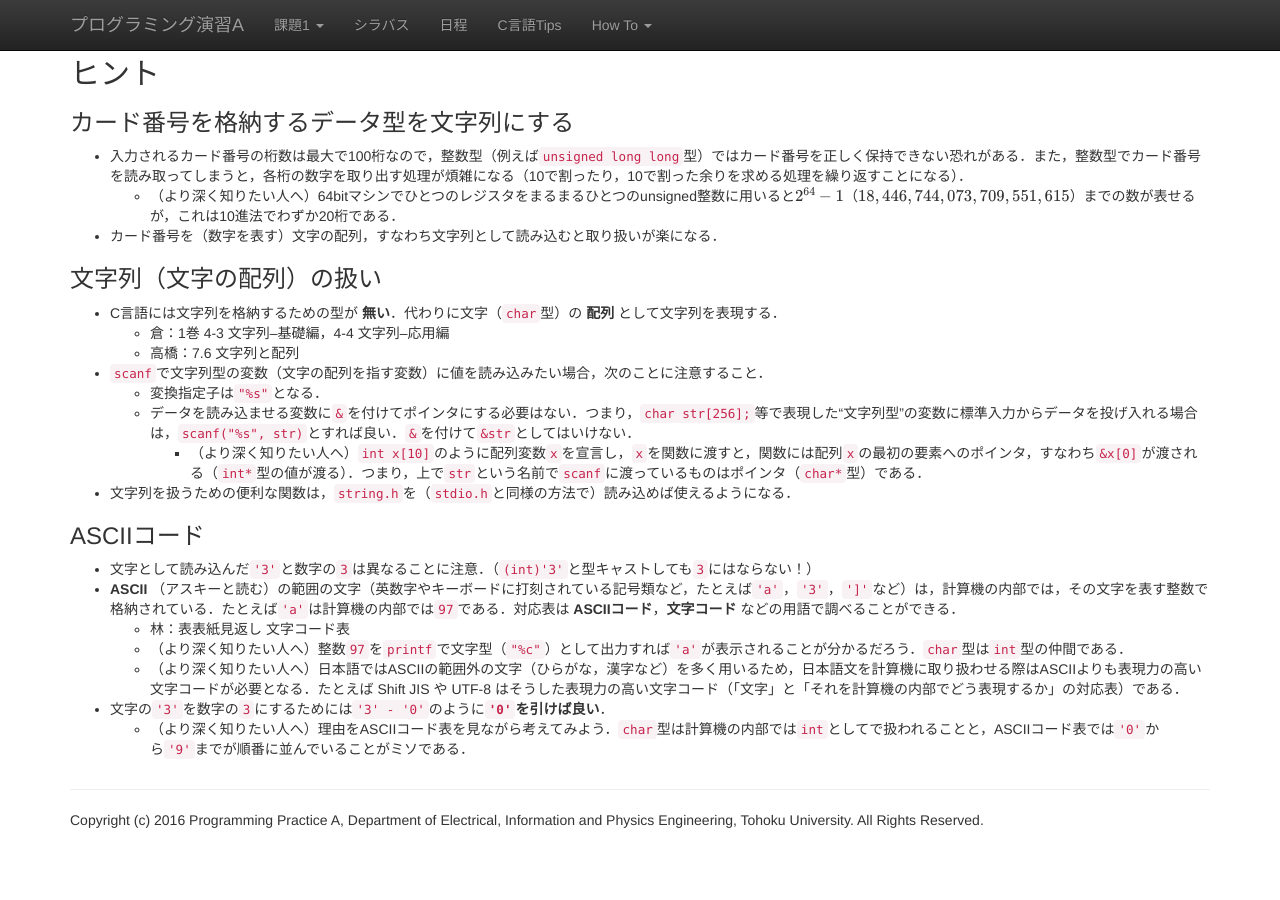
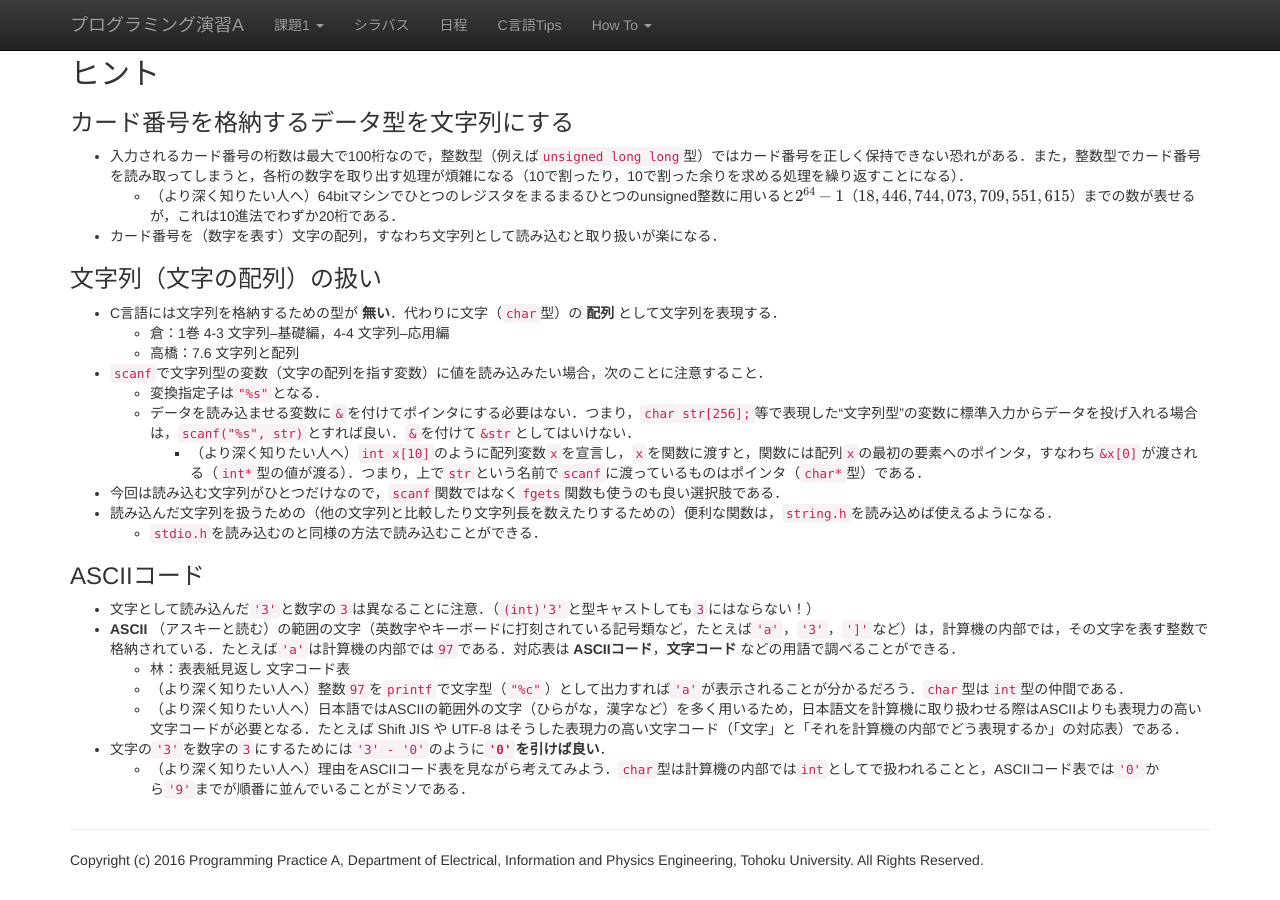
Before and after one commit to ecei-tohoku/ppa-public, a Jekyll site: the page built from kadai1/p15.md, in a window 1280 px wide and 900 px high, scrolled down 907 px. Built offline with Jekyll 4.4.1, drawn with Linux system fonts in a browser that asks for light colours; nearby versions of some CDN libraries; formulas are drawn with MathJax 3; before the commit the page ends 1767 px from its top, so only the background shows below that.

Commit message:
modify: 課題1-5 ヒント

```diff
--- a/kadai1/p15.md
+++ b/kadai1/p15.md
@@ -60,7 +60,9 @@ Luhnアルゴリズムで正当性を検証し，
     - 変換指定子は`"%s"`となる．
     - データを読み込ませる変数に`&`を付けてポインタにする必要はない．つまり，`char str[256];`等で表現した“文字列型”の変数に標準入力からデータを投げ入れる場合は，`scanf("%s", str)`とすれば良い．`&`を付けて`&str`としてはいけない．
         - （より深く知りたい人へ）`int x[10]`のように配列変数`x`を宣言し，`x`を関数に渡すと，関数には配列`x`の最初の要素へのポインタ，すなわち`&x[0]`が渡される（`int*`型の値が渡る）．つまり，上で`str`という名前で`scanf`に渡っているものはポインタ（`char*`型）である．
-- 文字列を扱うための便利な関数は，`string.h`を（`stdio.h`と同様の方法で）読み込めば使えるようになる．
+- 今回は読み込む文字列がひとつだけなので，`scanf`関数ではなく`fgets`関数も使うのも良い選択肢である．
+- 読み込んだ文字列を扱うための（他の文字列と比較したり文字列長を数えたりするための）便利な関数は，`string.h`を読み込めば使えるようになる．
+    - `stdio.h`を読み込むのと同様の方法で読み込むことができる．
 
 ### ASCIIコード
 
```
